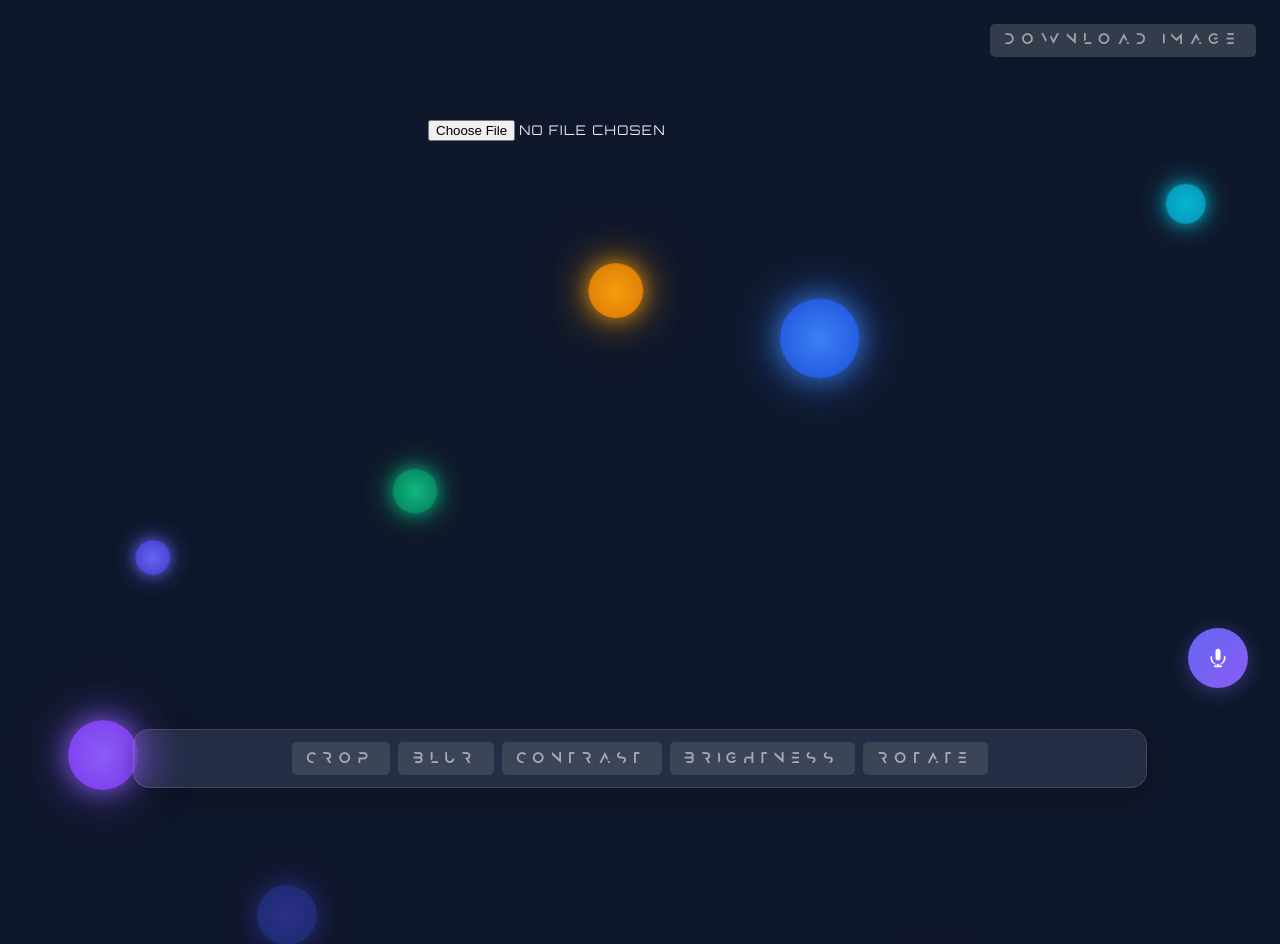
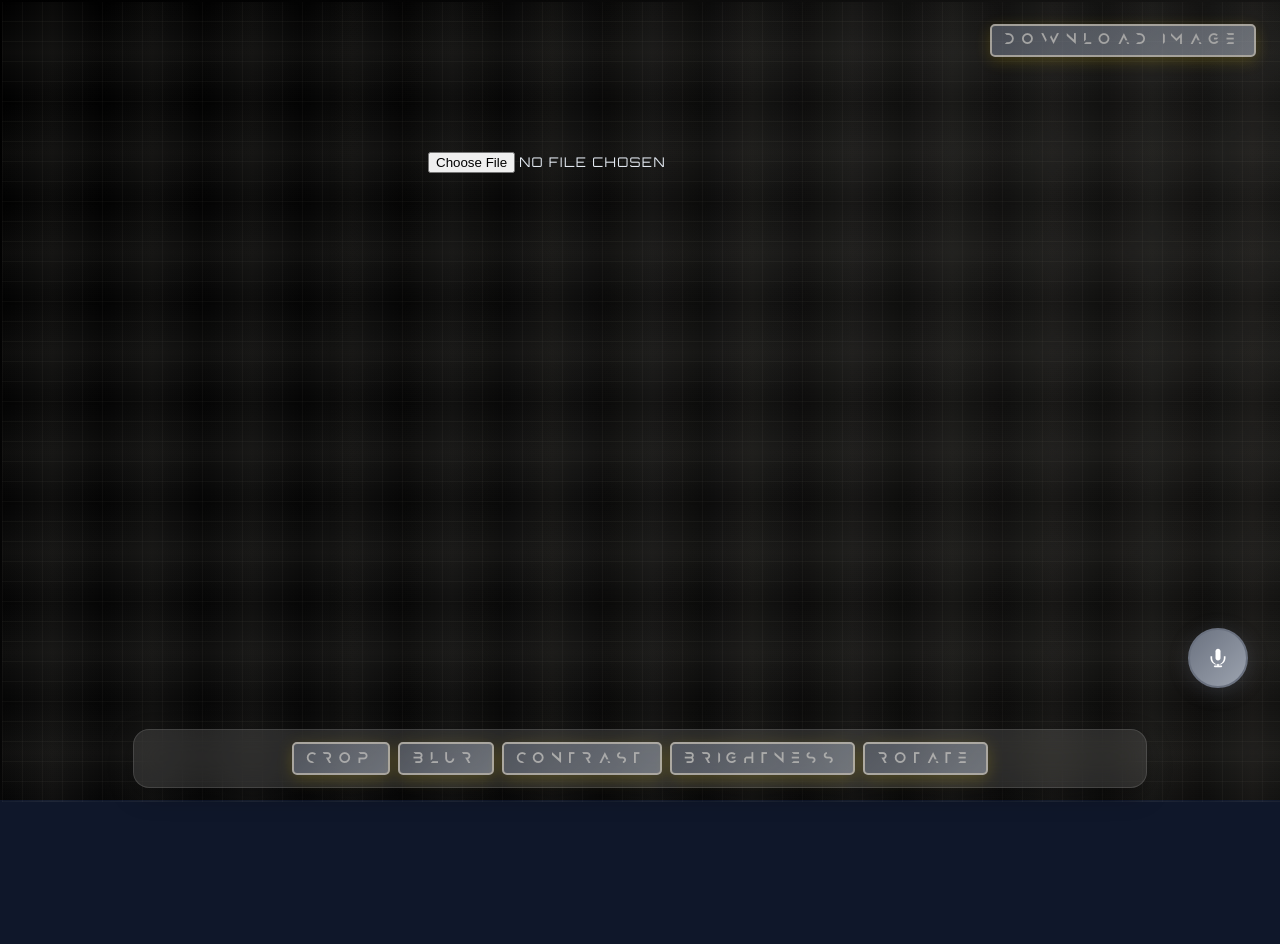
Before and after one commit to aehnz/PHOTO-EDITOR, a React (Vite) app: page / in a window 1280 px wide. Both pictures are taken after a click on the button "START EDITING". Built offline with nearby package versions, Linux system fonts and the light colour scheme.

Commit message:
Changed Editor's UI

```diff
--- a/src/App.css
+++ b/src/App.css
@@ -4,6 +4,8 @@
   font-weight: normal;
   font-style: normal;
 }
+
+
 
 #root {
   max-width: 1280px;
@@ -13,180 +15,14 @@
   position: relative;
   overflow: hidden;
   min-height: 100vh;
+  z-index: 10;
 }
 
 /* removed topbar styles */
 
-/* Floating orbs background */
-#root::before,
-#root::after {
-  content: '';
-  position: fixed;
-  border-radius: 50%;
-  pointer-events: none;
-  z-index: -1;
-}
-
-/* Blue orb */
-#root::before {
-  width: 60px;
-  height: 60px;
-  background: radial-gradient(circle, #4f46e5, #1e40af);
-  left: 20%;
-  animation: floatUp 8s infinite linear;
-  box-shadow:
-    0 0 20px rgba(79, 70, 229, 0.6),
-    0 0 40px rgba(79, 70, 229, 0.4),
-    0 0 60px rgba(79, 70, 229, 0.2);
-}
-
-/* Red orb */
-#root::after {
-  width: 40px;
-  height: 40px;
-  background: radial-gradient(circle, #ef4444, #dc2626);
-  right: 25%;
-  animation: floatUp 10s infinite linear;
-  animation-delay: -3s;
-  box-shadow:
-    0 0 15px rgba(239, 68, 68, 0.6),
-    0 0 30px rgba(239, 68, 68, 0.4),
-    0 0 45px rgba(239, 68, 68, 0.2);
-}
-
-/* Multiple orbs using additional pseudo-elements */
-.orb {
-  position: fixed;
-  border-radius: 50%;
-  pointer-events: none;
-  z-index: -1;
-}
-
-.orb1 {
-  width: 80px;
-  height: 80px;
-  background: radial-gradient(circle, #3b82f6, #1d4ed8);
-  left: 60%;
-  animation: floatUp 12s infinite linear;
-  animation-delay: -5s;
-  box-shadow:
-    0 0 25px rgba(59, 130, 246, 0.7),
-    0 0 50px rgba(59, 130, 246, 0.5),
-    0 0 75px rgba(59, 130, 246, 0.3);
-}
-
-.orb2 {
-  width: 50px;
-  height: 50px;
-  background: radial-gradient(circle, #f87171, #b91c1c);
-  left: 80%;
-  animation: floatUp 9s infinite linear;
-  animation-delay: -7s;
-  box-shadow:
-    0 0 18px rgba(248, 113, 113, 0.7),
-    0 0 36px rgba(248, 113, 113, 0.5),
-    0 0 54px rgba(248, 113, 113, 0.3);
-}
-
-.orb3 {
-  width: 35px;
-  height: 35px;
-  background: radial-gradient(circle, #6366f1, #4338ca);
-  left: 10%;
-  animation: floatUp 11s infinite linear;
-  animation-delay: -2s;
-  box-shadow:
-    0 0 12px rgba(99, 102, 241, 0.7),
-    0 0 24px rgba(99, 102, 241, 0.5),
-    0 0 36px rgba(99, 102, 241, 0.3);
-}
-
-.orb4 {
-  width: 45px;
-  height: 45px;
-  background: radial-gradient(circle, #10b981, #047857);
-  left: 30%;
-  animation: floatUp 14s infinite linear;
-  animation-delay: -4s;
-  box-shadow:
-    0 0 15px rgba(16, 185, 129, 0.7),
-    0 0 30px rgba(16, 185, 129, 0.5),
-    0 0 45px rgba(16, 185, 129, 0.3);
-}
-
-.orb5 {
-  width: 55px;
-  height: 55px;
-  background: radial-gradient(circle, #f59e0b, #d97706);
-  left: 45%;
-  animation: floatUp 13s infinite linear;
-  animation-delay: -6s;
-  box-shadow:
-    0 0 20px rgba(245, 158, 11, 0.7),
-    0 0 40px rgba(245, 158, 11, 0.5),
-    0 0 60px rgba(245, 158, 11, 0.3);
-}
-
-.orb6 {
-  width: 30px;
-  height: 30px;
-  background: radial-gradient(circle, #ec4899, #be185d);
-  left: 75%;
-  animation: floatUp 10s infinite linear;
-  animation-delay: -8s;
-  box-shadow:
-    0 0 10px rgba(236, 72, 153, 0.7),
-    0 0 20px rgba(236, 72, 153, 0.5),
-    0 0 30px rgba(236, 72, 153, 0.3);
-}
-
-.orb7 {
-  width: 70px;
-  height: 70px;
-  background: radial-gradient(circle, #8b5cf6, #7c3aed);
-  left: 5%;
-  animation: floatUp 15s infinite linear;
-  animation-delay: -1s;
-  box-shadow:
-    0 0 22px rgba(139, 92, 246, 0.7),
-    0 0 44px rgba(139, 92, 246, 0.5),
-    0 0 66px rgba(139, 92, 246, 0.3);
-}
-
-.orb8 {
-  width: 40px;
-  height: 40px;
-  background: radial-gradient(circle, #06b6d4, #0891b2);
-  left: 90%;
-  animation: floatUp 16s infinite linear;
-  animation-delay: -9s;
-  box-shadow:
-    0 0 14px rgba(6, 182, 212, 0.7),
-    0 0 28px rgba(6, 182, 212, 0.5),
-    0 0 42px rgba(6, 182, 212, 0.3);
-}
-
-/* Floating animation */
-@keyframes floatUp {
-  0% {
-    transform: translateY(calc(100vh + 100px)) translateX(0px);
-    opacity: 0;
-  }
-  10% {
-    opacity: 1;
-  }
-  90% {
-    opacity: 1;
-  }
-  100% {
-    transform: translateY(-200px) translateX(20px);
-    opacity: 0;
-  }
-}
-
 .button{
-  background-color: #6366f1;
-  color: white;
+  background: linear-gradient(135deg, #fffaf0, #fff8e6);
+  color: #000;
   border-radius: 5px;
   padding: 0.4rem 0.8rem;
   margin: 0;
@@ -195,10 +31,11 @@
   position: relative;
   overflow: visible;
   transition: all 0.3s ease;
-  border: 2px solid transparent;
+  border: 2px solid #fffaf0;
   font-family: 'Anurati', sans-serif;
   text-transform: uppercase;
   letter-spacing: 0.45em;
+  box-shadow: 0 4px 16px rgba(255, 215, 0, 0.3);
 }
 
 .button::before {
@@ -209,9 +46,9 @@
   right: 0;
   bottom: 0;
   background: linear-gradient(90deg,
-    #8a2be2, #4b0082, #0000ff, #00ff00,
-    #ffff00, #ffa500, #ff0000, #8a2be2,
-    #4b0082, #0000ff, #00ff00, #ffff00);
+    #fffaf0, #fff8e6, #fff5e6, #fffaf0,
+    #fff8e6, #fff5e6, #fffaf0, #fff8e6,
+    #fff5e6, #fffaf0, #fff8e6, #fff5e6);
   background-size: 300% 100%;
   border-radius: 5px;
   z-index: -1;
@@ -238,16 +75,19 @@
 
 /* Special button styles for crop mode */
 .button:has-text("Save Crop") {
-  background-color: #10b981;
+  background: linear-gradient(135deg, #10b981, #34d399);
+  color: white;
 }
 
 .button:has-text("Cancel") {
-  background-color: #ef4444;
+  background: linear-gradient(135deg, #ef4444, #f87171);
+  color: white;
 }
 
 /* Disabled button styles when no image */
 .button.disabled {
-  background-color: #4b5563;
+  background: linear-gradient(135deg, #6b7280, #9ca3af);
+  color: white;
   cursor: not-allowed;
   opacity: 0.6;
   position: relative;
@@ -289,6 +129,8 @@
   font-family: 'Orbitron', sans-serif;
   text-transform: uppercase;
   letter-spacing: 0.10em;
+  position: relative;
+  z-index: 25;
 }
 
 #close {
@@ -317,6 +159,13 @@
 
 .image-wrapper{
   position: relative;
+  z-index: 15;
+}
+
+.input-wrapper {
+  position: relative;
+  z-index: 25;
+  margin: 2rem 0;
 }
 
 .image-container {
@@ -464,9 +313,11 @@
   }
 
   .button:hover {
-    background-color: #ffffff;
-    color: #6366f1;
+    background: linear-gradient(135deg, #fff8e6, #fff5e6);
+    color: #000;
     cursor: pointer;
+    transform: translateY(-2px);
+    box-shadow: 0 6px 20px rgba(255, 215, 0, 0.4);
   }
 
 }
@@ -489,6 +340,8 @@
   background-color: rgba(99, 102, 241, 0.1);
   border-radius: 10px;
   border: 1px solid rgba(99, 102, 241, 0.3);
+  position: relative;
+  z-index: 20;
 }
 
 .blur-label {
@@ -558,6 +411,8 @@
   background-color: rgba(16, 185, 129, 0.1);
   border-radius: 10px;
   border: 1px solid rgba(16, 185, 129, 0.3);
+  position: relative;
+  z-index: 20;
 }
 
 .contrast-label {
@@ -626,6 +481,8 @@
   background-color: rgba(253, 224, 71, 0.1);
   border-radius: 10px;
   border: 1px solid rgba(253, 224, 71, 0.3);
+  position: relative;
+  z-index: 20;
 }
 .brightness-label {
   color: #fde047;
@@ -842,6 +699,8 @@
   gap: 0.75rem;
   justify-content: center;
   align-items: center;
+  position: relative;
+  z-index: 20;
 }
 
 .button-grid {
@@ -850,6 +709,8 @@
   justify-content: center;
   align-items: center;
   flex-wrap: wrap;
+  position: relative;
+  z-index: 20;
 }
 
 /* Rotate mode buttons styling */
@@ -872,6 +733,29 @@
   background-color: #553c9a;
   transform: translateY(-2px);
   box-shadow: 0 4px 12px rgba(107, 70, 193, 0.4);
+}
+
+
+
+.rotate-label {
+  color: #a855f7;
+  font-size: 1rem;
+  font-weight: 500;
+  text-align: center;
+}
+
+.rotate-controls {
+  display: flex;
+  flex-direction: column;
+  align-items: center;
+  gap: 1rem;
+  margin: 1rem 0;
+  padding: 1rem;
+  background-color: rgba(107, 70, 193, 0.1);
+  border-radius: 10px;
+  border: 1px solid rgba(107, 70, 193, 0.3);
+  position: relative;
+  z-index: 20;
 }
 
 #rotate-degrees-input{
@@ -897,22 +781,45 @@
   width: 60px;
   height: 60px;
   border-radius: 50%;
-  background: linear-gradient(135deg, #6366f1, #8b5cf6);
-  border: none;
+  background: linear-gradient(135deg, #6b7280, #9ca3af);
+  border: 2px solid #6b7280;
   color: white;
   cursor: pointer;
   display: flex;
   align-items: center;
   justify-content: center;
   box-shadow:
-      0 4px 20px rgba(99, 102, 241, 0.4),
-      0 0 0 0 rgba(99, 102, 241, 0.7);
+      0 4px 20px rgba(107, 114, 128, 0.3),
+      0 0 0 0 rgba(107, 114, 128, 0.2);
   transition: all 0.3s ease;
   position: relative;
   z-index: 1;
 }
 
-/* Rainbow shadow element - positioned further back */
+/* Mic button when file is uploaded - exact same as download button - HIGHER SPECIFICITY */
+.mic-button.has-file {
+  background: linear-gradient(135deg, #fffaf0, #fff8e6) !important;
+  border: 2px solid #fffaf0 !important;
+  color: #000 !important;
+  opacity: 1 !important;
+  box-shadow:
+      0 4px 16px rgba(255, 215, 0, 0.3),
+      0 0 0 0 rgba(255, 215, 0, 0.2),
+      0 0 20px rgba(255, 215, 0, 0.1) !important;
+  text-shadow: 0 0 10px rgba(255, 215, 0, 0.5);
+}
+
+.mic-button.has-file:hover {
+  background: linear-gradient(135deg, #fff8e6, #fff5e6) !important;
+  transform: translateY(-2px) !important;
+  box-shadow:
+      0 6px 20px rgba(255, 215, 0, 0.4),
+      0 0 0 0 rgba(255, 215, 0, 0.3),
+      0 0 30px rgba(255, 215, 0, 0.2) !important;
+  text-shadow: 0 0 15px rgba(255, 215, 0, 0.7);
+}
+
+/* Gray shadow element when no file - like disabled buttons */
 .mic-button::before {
     content: '';
     position: absolute;
@@ -922,9 +829,9 @@
     height: 70px;
     transform: translate(-50%, -50%);
     background: linear-gradient(90deg,
-        #ff0000, #ff7f00, #ffff00, #00ff00,
-        #0000ff, #4b0082, #8a2be2, #ff0000,
-        #ff7f00, #ffff00, #00ff00, #0000ff);
+        #6b7280, #9ca3af, #6b7280, #9ca3af,
+        #6b7280, #9ca3af, #6b7280, #9ca3af,
+        #6b7280, #9ca3af, #6b7280, #9ca3af);
     background-size: 400% 100%;
     border-radius: 50%;
     z-index: -2;
@@ -933,23 +840,42 @@
     transition: opacity 0.3s ease;
 }
 
-.mic-button:active {
-    transform: translateY(-2px) scale(1.05);
-    box-shadow:
-        0 8px 30px rgba(99, 102, 241, 0.6),
-        0 0 0 10px rgba(99, 102, 241, 0.1);
-}
-
-.mic-button.active::before {
-    opacity: 0.8;
-    animation: moveRainbowShadow 5s linear infinite;
+/* White/gold shadow element when file is uploaded */
+.mic-button.has-file::before {
+    background: linear-gradient(90deg,
+        #fffaf0, #fff8e6, #fff5e6, #fffaf0,
+        #fff8e6, #fff5e6, #fffaf0, #fff8e6,
+        #fff5e6, #fffaf0, #fff8e6, #fff5e6);
 }
 
 .mic-button:active {
     transform: translateY(0) scale(1);
     box-shadow:
-        0 2px 10px rgba(99, 102, 241, 0.4),
-        0 0 0 5px rgba(99, 102, 241, 0.2);
+        0 2px 10px rgba(107, 114, 128, 0.4),
+        0 0 0 5px rgba(107, 114, 128, 0.2);
+}
+
+/* Active state when file is uploaded - exact same as download button - HIGHER SPECIFICITY */
+.mic-button.has-file:active {
+    transform: translateY(0) !important;
+    box-shadow:
+        0 2px 8px rgba(255, 215, 0, 0.3),
+        0 0 0 0 rgba(255, 215, 0, 0.2),
+        0 0 15px rgba(255, 215, 0, 0.1) !important;
+    text-shadow: 0 0 8px rgba(255, 215, 0, 0.4);
+}
+
+.mic-button.active::before {
+    opacity: 0.8;
+    animation: moveWhiteGoldShadow 5s linear infinite;
+}
+
+.mic-button:hover {
+    background: #4b5563;
+    transform: none;
+    box-shadow:
+        0 4px 20px rgba(107, 114, 128, 0.3),
+        0 0 0 0 rgba(107, 114, 128, 0.2);
 }
 
 .mic-button svg {
@@ -1000,7 +926,7 @@
   }
 }
 
-@keyframes moveRainbowShadow {
+@keyframes moveWhiteGoldShadow {
   0% {
       background-position: 100% 50%;
   }
@@ -1035,7 +961,7 @@
   width: 100vw;
   height: 100vh;
   background:
-    linear-gradient(135deg, #000011 0%, #0a0a1a 25%, #0a0a1a 50%, #0a0a1a 75%, #000011 100%);
+    linear-gradient(135deg, #000000 0%, #050505 25%, #080808 50%, #050505 75%, #000000 100%);
   background-size: cover;
   background-position: center;
   background-repeat: no-repeat;
@@ -1045,7 +971,7 @@
   overflow: hidden;
 }
 
-/* Animated Tech Elements */
+/* Animated Tech Elements for Landing Page */
 .landing-page::before {
   content: '';
   position: absolute;
@@ -1080,6 +1006,56 @@
   z-index: 2;
 }
 
+/* Editor Background - Exact same as landing page */
+.editor-background {
+  position: fixed;
+  top: 0;
+  left: 0;
+  width: 100vw;
+  height: 100vh;
+  background:
+    linear-gradient(135deg, #000000 0%, #050505 25%, #080808 50%, #050505 75%, #000000 100%);
+  background-size: cover;
+  background-position: center;
+  background-repeat: no-repeat;
+  z-index: 0;
+}
+
+/* Animated Tech Elements for Editor */
+.editor-background::before {
+  content: '';
+  position: absolute;
+  top: 0;
+  left: 0;
+  width: 100%;
+  height: 100%;
+  background:
+    /* Circuit patterns */
+    linear-gradient(90deg, transparent 0%, rgba(255, 248, 230, 0.04) 50%, transparent 100%),
+    linear-gradient(0deg, transparent 0%, rgba(255, 248, 230, 0.04) 50%, transparent 100%),
+    /* Grid lines */
+    linear-gradient(90deg, rgba(255, 248, 230, 0.03) 1px, transparent 1px),
+    linear-gradient(0deg, rgba(255, 248, 230, 0.03) 1px, transparent 1px);
+  background-size: 100px 100px, 100px 100px, 20px 20px, 20px 20px;
+  animation: gridMove 20s linear infinite;
+  z-index: 1;
+}
+
+.editor-background::after {
+  content: '';
+  position: absolute;
+  top: 0;
+  left: 0;
+  width: 100%;
+  height: 100%;
+  background:
+    /* Scanning lines */
+    linear-gradient(90deg, transparent 0%, rgba(255, 248, 230, 0.08) 50%, transparent 100%);
+  background-size: 200% 100%;
+  animation: scanLine 3s ease-in-out infinite;
+  z-index: 2;
+}
+
 /* Animations */
 @keyframes gridMove {
   0% { transform: translate(0, 0); }
@@ -1091,6 +1067,12 @@
   50% { transform: translateX(0%); }
   100% { transform: translateX(100%); }
 }
+
+
+
+
+
+
 
 .landing-content {
   text-align: center;
--- a/src/App.jsx
+++ b/src/App.jsx
@@ -562,15 +562,8 @@ function PhotoEditor() {
 
     return (
     <>
-        {/* Floating orbs */}
-        <div className="orb orb1"></div>
-        <div className="orb orb2"></div>
-        <div className="orb orb3"></div>
-        <div className="orb orb4"></div>
-        <div className="orb orb5"></div>
-        <div className="orb orb6"></div>
-        <div className="orb orb7"></div>
-        <div className="orb orb8"></div>
+        {/* Editor Background - Same as landing page */}
+        <div className="editor-background"></div>
 
         {/* Close (X) button in top-left */}
         {hasImage && imageSrc && (
@@ -774,7 +767,7 @@ function PhotoEditor() {
         {/* Floating Mic Button */}
         <div className="mic-button-container">
             <button
-                className={`mic-button ${micAnimationActive ? 'active' : ''}`}
+                className={`mic-button ${micAnimationActive ? 'active' : ''} ${hasImage ? 'has-file' : ''}`}
                 title="Voice Command"
                 onClick={handleMicClick}
             >
```
